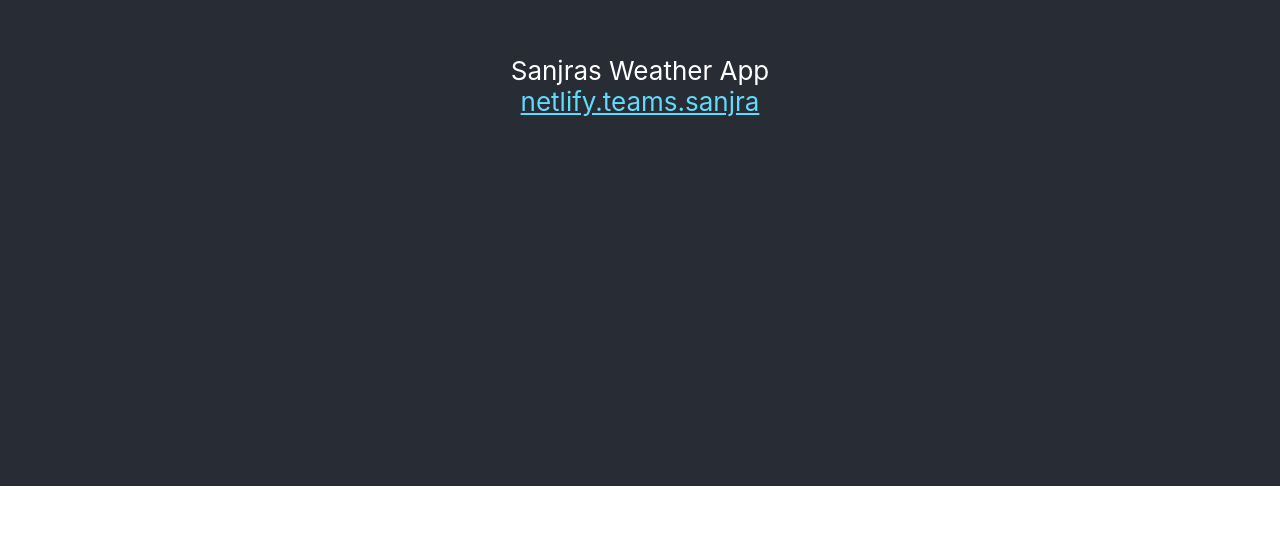
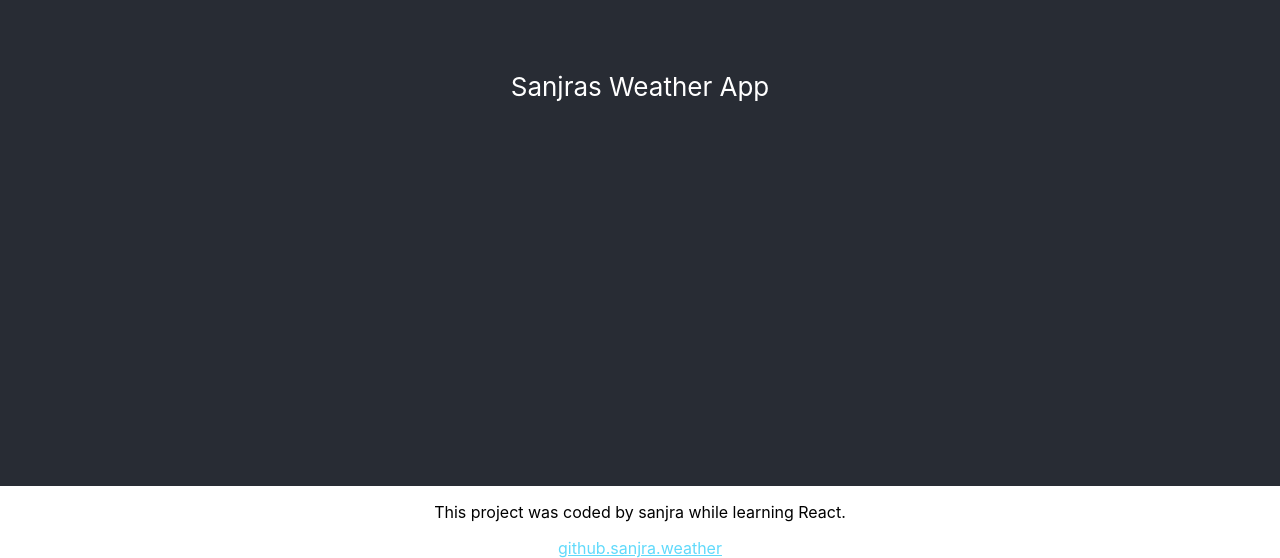
Before and after one commit to sanjra/react-weather-app, a React (Create React App) app: page / in a window 1280 px wide. Shown: the part 314-872 px from the top of the page. Before the commit the page ends 800 px from the top, so only its background shows below. Built offline with nearby package versions, Linux system fonts and the light colour scheme.

Commit message:
Update App.js

```diff
--- a/src/App.js
+++ b/src/App.js
@@ -3,17 +3,18 @@
 export default function App() {
   return (
     <div className="App">
-      <header className="App-header">
-        Sanjras Weather App
+      <header className="App-header">Sanjras Weather App</header>
+      <footer>
+        <p>This project was coded by sanjra while learning React.</p>
         <a
           className="App-link"
           href="https://github.com/sanjra/react-weather-app"
           target="_blank"
           rel="noopener noreferrer"
         >
-          netlify.teams.sanjra
+          github.sanjra.weather
         </a>
-      </header>
+      </footer>
     </div>
   );
 }
```
